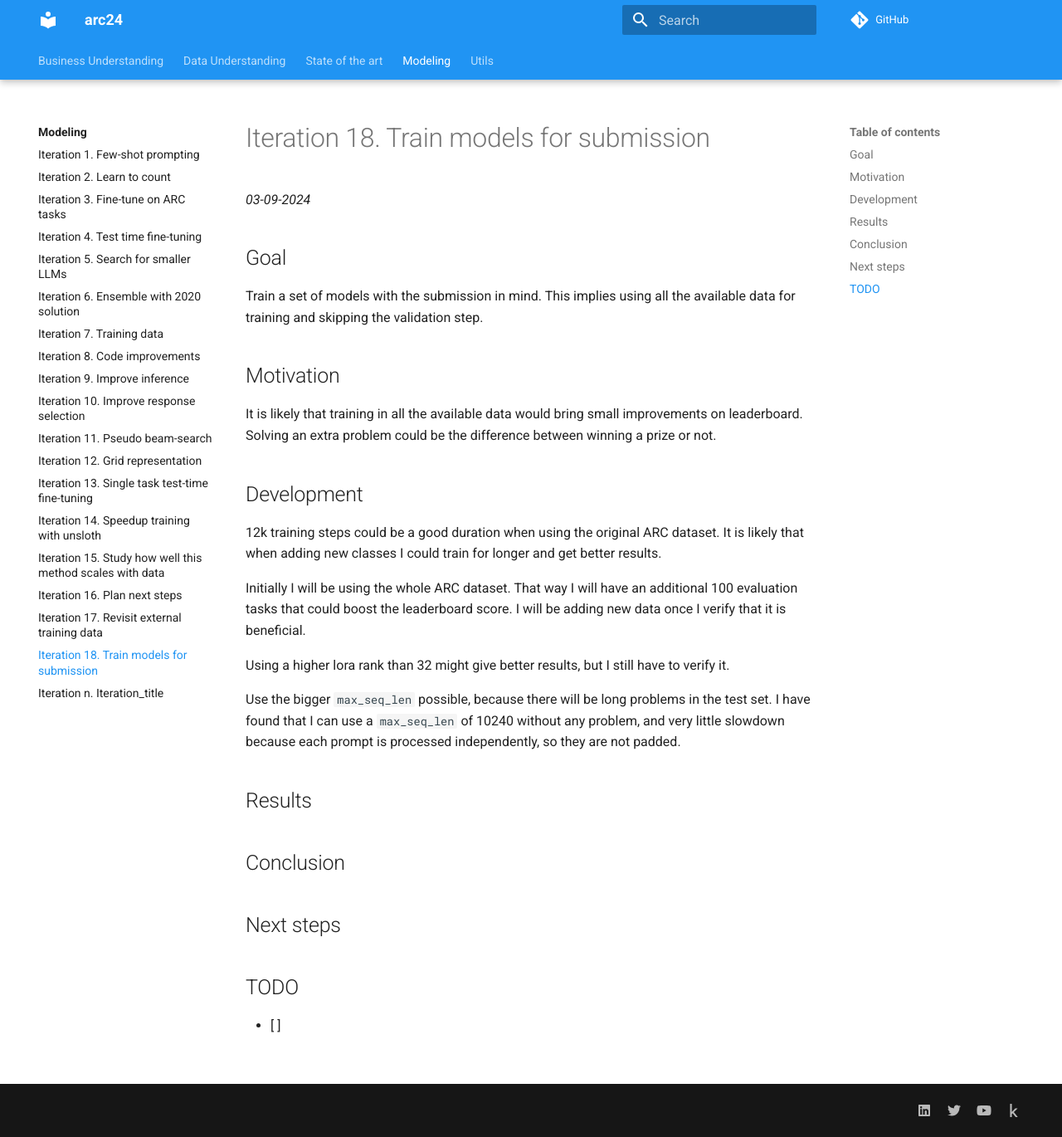
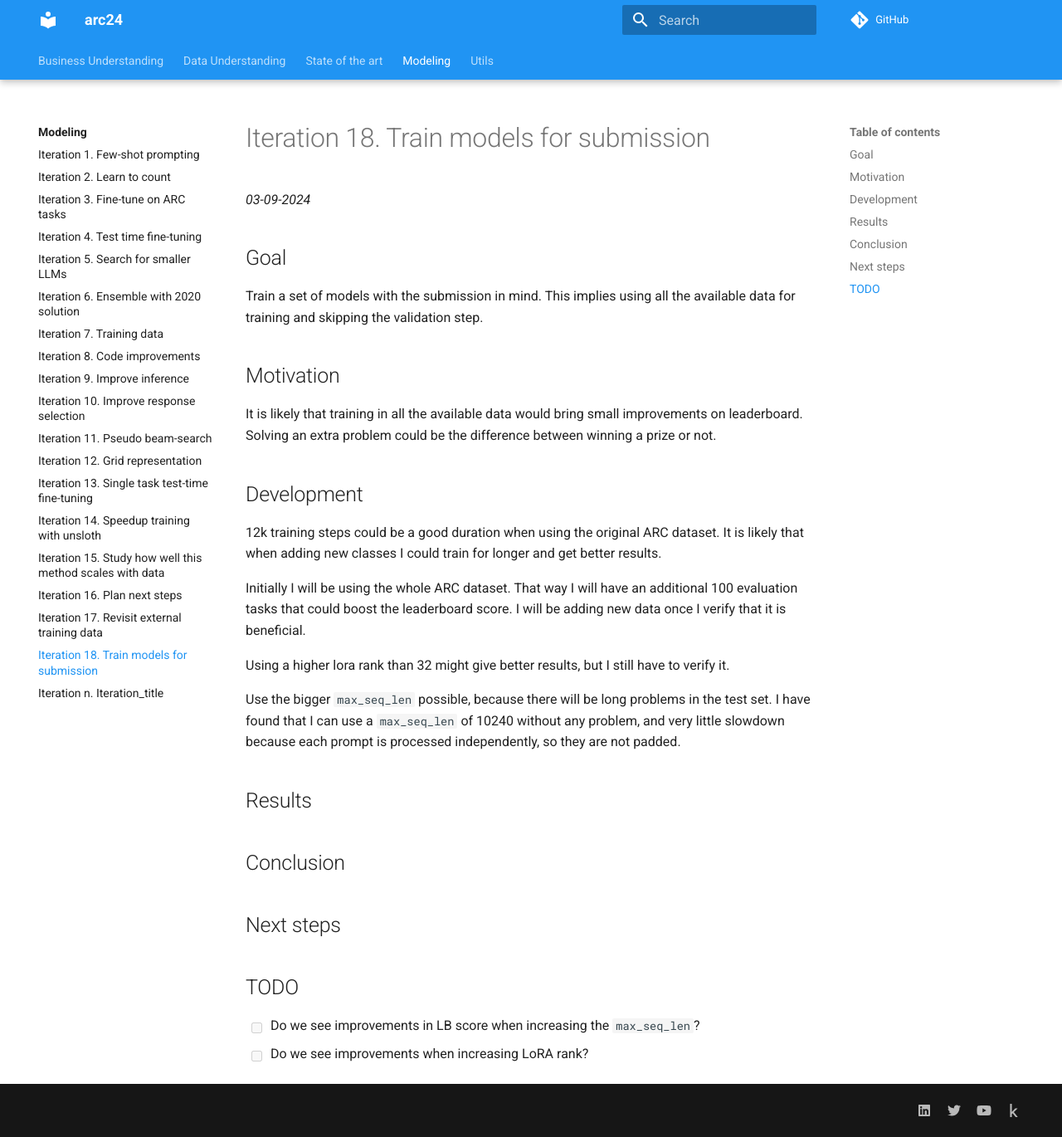
Before and after one commit to zhengjunyao-work/arc24, an MkDocs documentation site: the page built from docs/modeling/Iteration_18_submission_models.md, in a window 1280 px wide and 1370 px high. Shown: the whole window at 83% size. Built offline with MkDocs 1.6.1 and Material for MkDocs 9.7.7, drawn with Linux system fonts in a browser that asks for light colours; comment, search, counter and statistics services are not loaded.

Commit message:
added todos

```diff
--- a/docs/modeling/Iteration_18_submission_models.md
+++ b/docs/modeling/Iteration_18_submission_models.md
@@ -37,4 +37,5 @@ a `max_seq_len` of 10240 without any problem, and very little slowdown because e
 
 ## TODO
 
-- [ ]
+- [ ] Do we see improvements in LB score when increasing the `max_seq_len`?
+- [ ] Do we see improvements when increasing LoRA rank?
```
